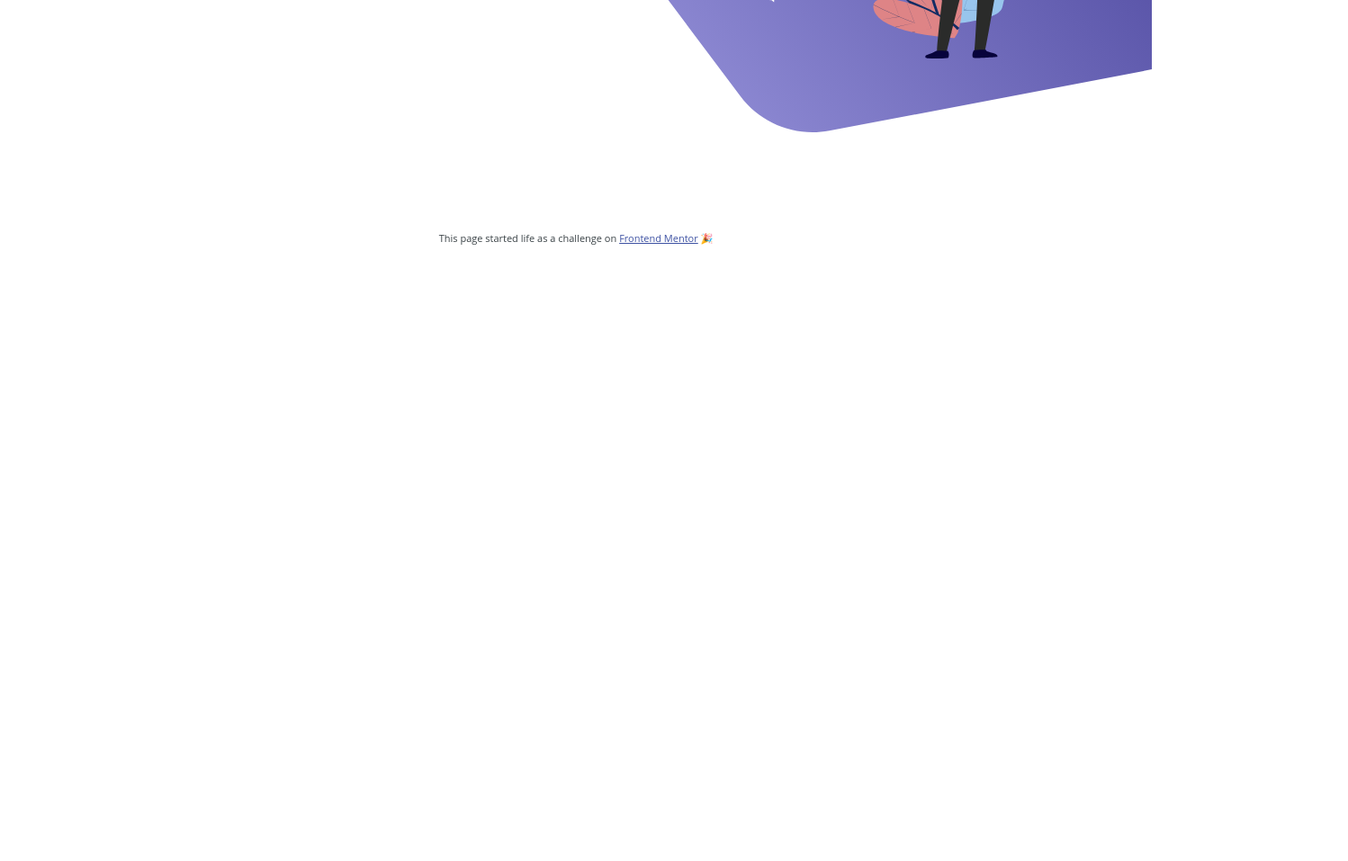
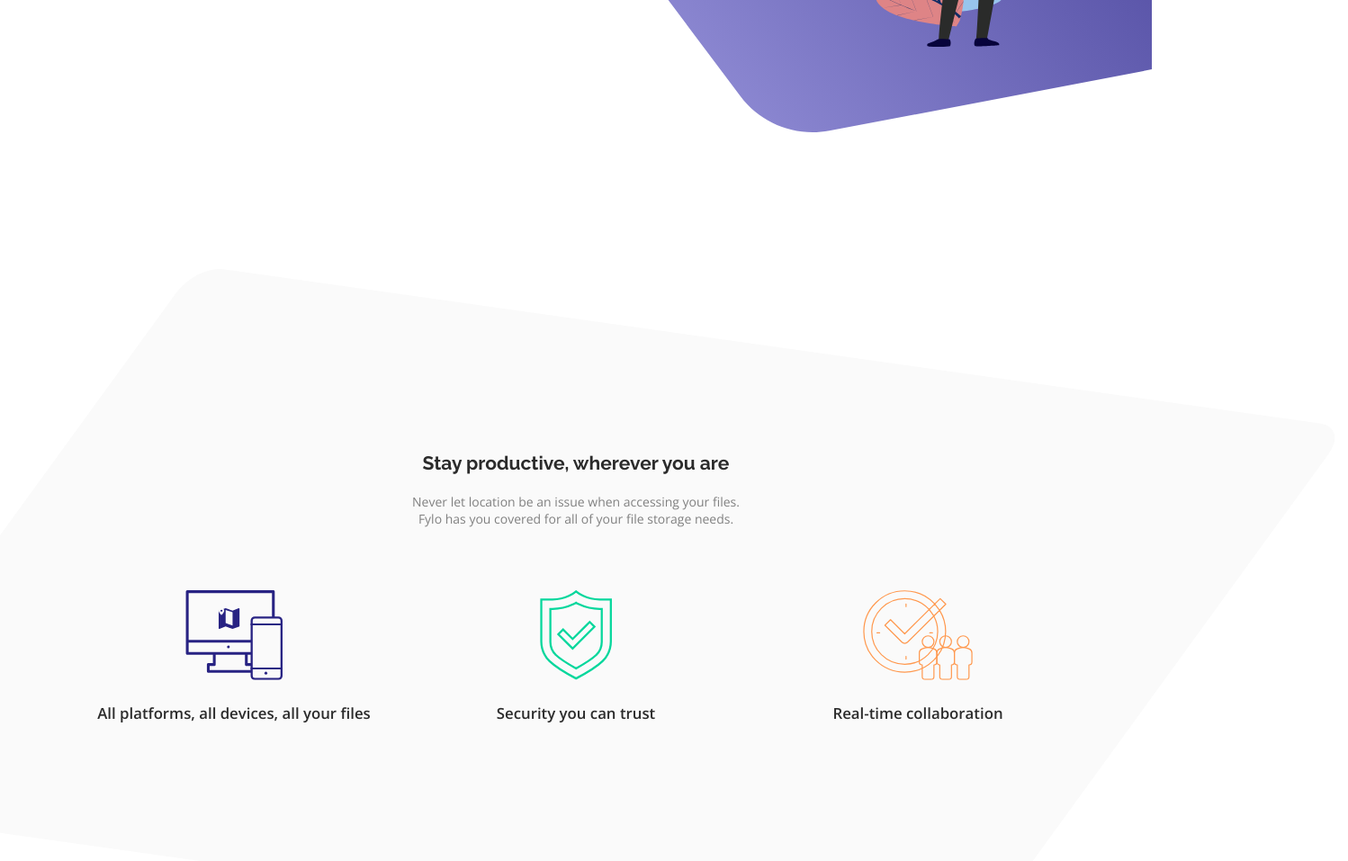
Before and after one commit to dromo77/frontend-mentor-fylo, a plain HTML site: page index.html in a window 1280 px wide. Shown: the part 543-1500 px from the top of the page at 90% size, 1498 px wide, since content can reach past the window. Before the commit the page ends 815 px from the top, so only its background shows below. Drawn offline with nearby package versions, Linux system fonts and the light colour scheme.

Commit message:
Added Section 1
Added first section under hero and updated fonts

```diff
--- a/css/style.css
+++ b/css/style.css
@@ -1,5 +1,5 @@
 /****************************/
-/*** Reset ***/
+/*** Document Styles ***/
 /****************************/
 * {
     margin: 0;
@@ -14,8 +14,8 @@ body {
     -moz-box-sizing: border-box;
     box-sizing: border-box;
     font-family: 'Open Sans', sans-serif;
-    color: #3a4246;
-    font-size: 16px;
+    color: hsl(0, 0%, 50%);
+    font-size: 14px;
     text-rendering: optimizeLegibility;
 
 }
@@ -33,8 +33,29 @@ body {
 }
 
 
+h1 {
+    font-family: 'Raleway', sans-serif;
+    font-size: 2rem;
+    margin-bottom: 1.5rem;
+    color: hsl(0, 0%, 17%);
+}
+
+h2 {
+    font-family: 'Raleway', sans-serif;
+    font-size: 1.5rem;
+    margin-bottom: 1.5rem;
+    color: hsl(0, 0%, 17%);
+}
+
+h3 {
+    font-size: 1.2rem;
+    font-weight: 600;
+    color: hsl(0, 0%, 17%);
+}
+
+
 /****************************/
-/*** Header ***/
+/*** Hero ***/
 /****************************/
 
 .bg {
@@ -42,6 +63,7 @@ body {
     background-image: url(images/bg-intro-desktop.svg);
     background-repeat: no-repeat;
     background-position: right top;
+    margin-bottom: 10%;
 }
 
 .navbar {
@@ -96,11 +118,6 @@ body {
     margin-bottom: 2rem;
 }
 
-h1 {
-    font-size: 2rem;
-    margin-bottom: 1.5rem;
-}
-
 .hero-btn {
     background: hsl(163, 95%, 43%);
     padding: .75rem 3rem;
@@ -108,3 +125,41 @@ h1 {
     color: #ffffff;
     cursor: pointer;
 }
+
+/****************************/
+/*** Section 1 ***/
+/****************************/
+
+.bg-shape {
+    width: 100%;
+    height: 600px;
+    background: hsl(106, 0%, 98%);
+    border-radius: 30px;
+    transform: skew(-0.10turn, 8deg);
+}
+
+.sec-1 {
+    position: relative;
+    transform: translateY(-160%)
+}
+
+.txt-center {
+    text-align: center;
+    width: 30%;
+    margin: 0 auto;
+}
+
+.row {
+    margin: 5rem;
+    display: grid;
+    grid-template-columns: repeat(auto-fit, minmax(200px, 1fr));
+}
+
+.col-3 {
+    text-align: center;
+}
+
+.icon {
+    height: 100px;
+    margin-bottom: 1.5rem;
+}
--- a/index.html
+++ b/index.html
@@ -9,6 +9,8 @@
     <title>Frontend Mentor | Landing page with detailed integrations section</title>
 
     <!-- Links -->
+    <link href="https://fonts.googleapis.com/css?family=Raleway:700" rel="stylesheet">
+    <link href="https://fonts.googleapis.com/css?family=Open+Sans:400,600,700" rel="stylesheet">
     <link rel="stylesheet" type="text/css" href="css/style.css">
 
 
@@ -20,7 +22,7 @@
 </head>
 
 <body>
-    <!-- Header -->
+    <!-- Hero -->
     <header class="bg">
         <div class="clearfix">
             <nav class="navbar">
@@ -47,23 +49,45 @@
         </div>
     </header>
 
+    <!-- Section 1 -->
+    <section>
+        <div class="bg-shape"></div>
+        <div class="sec-1">
+             <div class="txt-center">
+                <h2>Stay productive, wherever you are</h2>
+                <p>Never let location be an issue when accessing your files. Fylo has you covered for all of your file storage needs.</p>
+            </div>
+            <div class="row">
+                <div class="col-3">
+                    <img src="images/icon-devices.svg" alt="devices" class="icon">
+                    <h3>All platforms, all devices, all your files</h3>
+                </div>
+                <div class="col-3">
+                    <img src="images/icon-security.svg" alt="security" class="icon">
+                    <h3>Security you can trust</h3>
+                </div>
+                <div class="col-3">
+                    <img src="images/icon-collaboration.svg" alt="collaboration" class="icon">
+                    <h3> Real-time collaboration</h3>
+                </div>
+            </div>
+        </div>
 
+
+    </section>
 
 
 
 
   <!--
 
-  Stay productive, wherever you are
 
-  Never let location be an issue when accessing your files. Fylo has you
-  covered for all of your file storage needs.
 
-  All platforms, all devices, all your files
 
-  Security you can trust
 
-  Real-time collaboration
+
+
+
 
   Connect with the apps you use everyday
 
```
